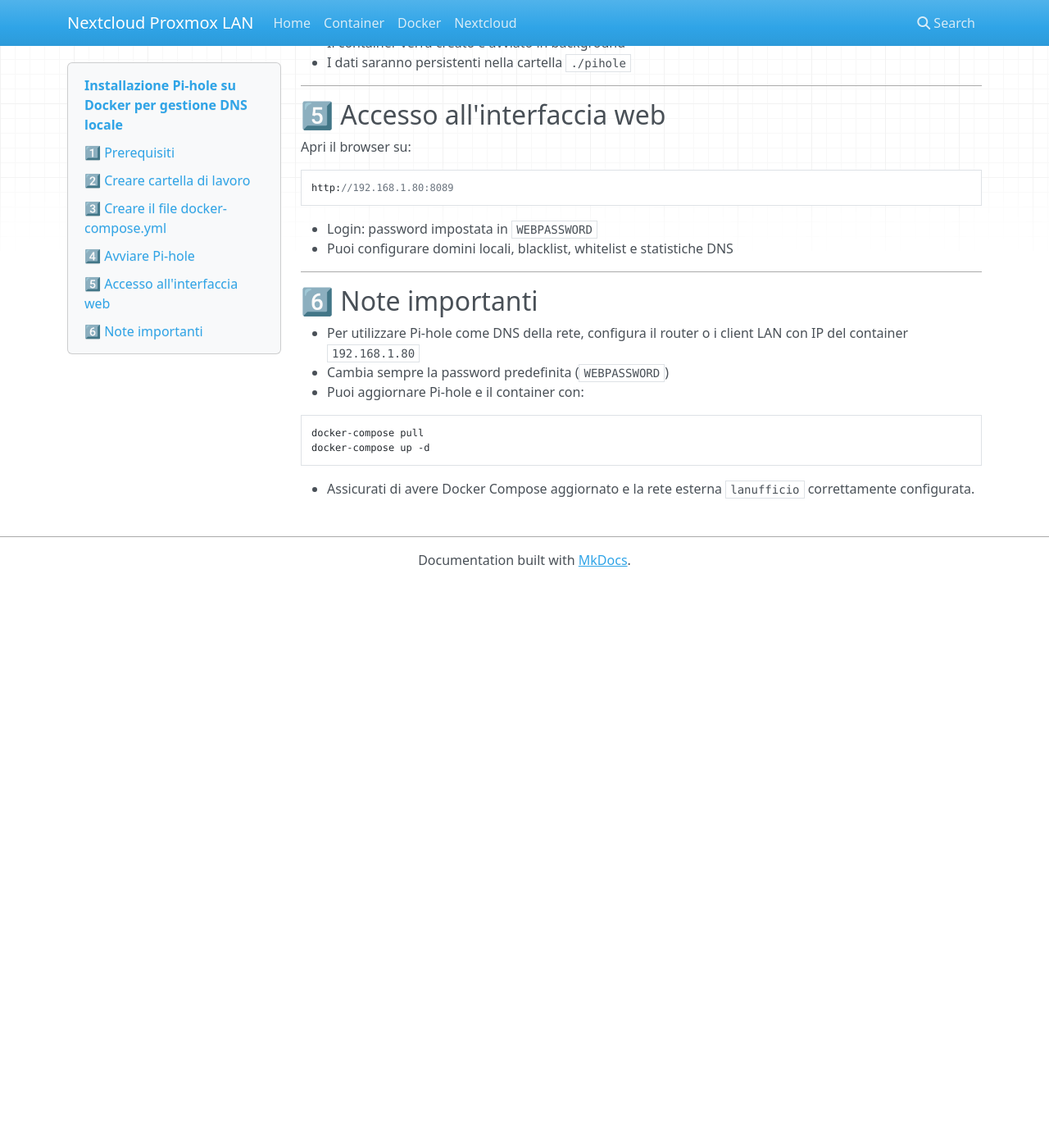
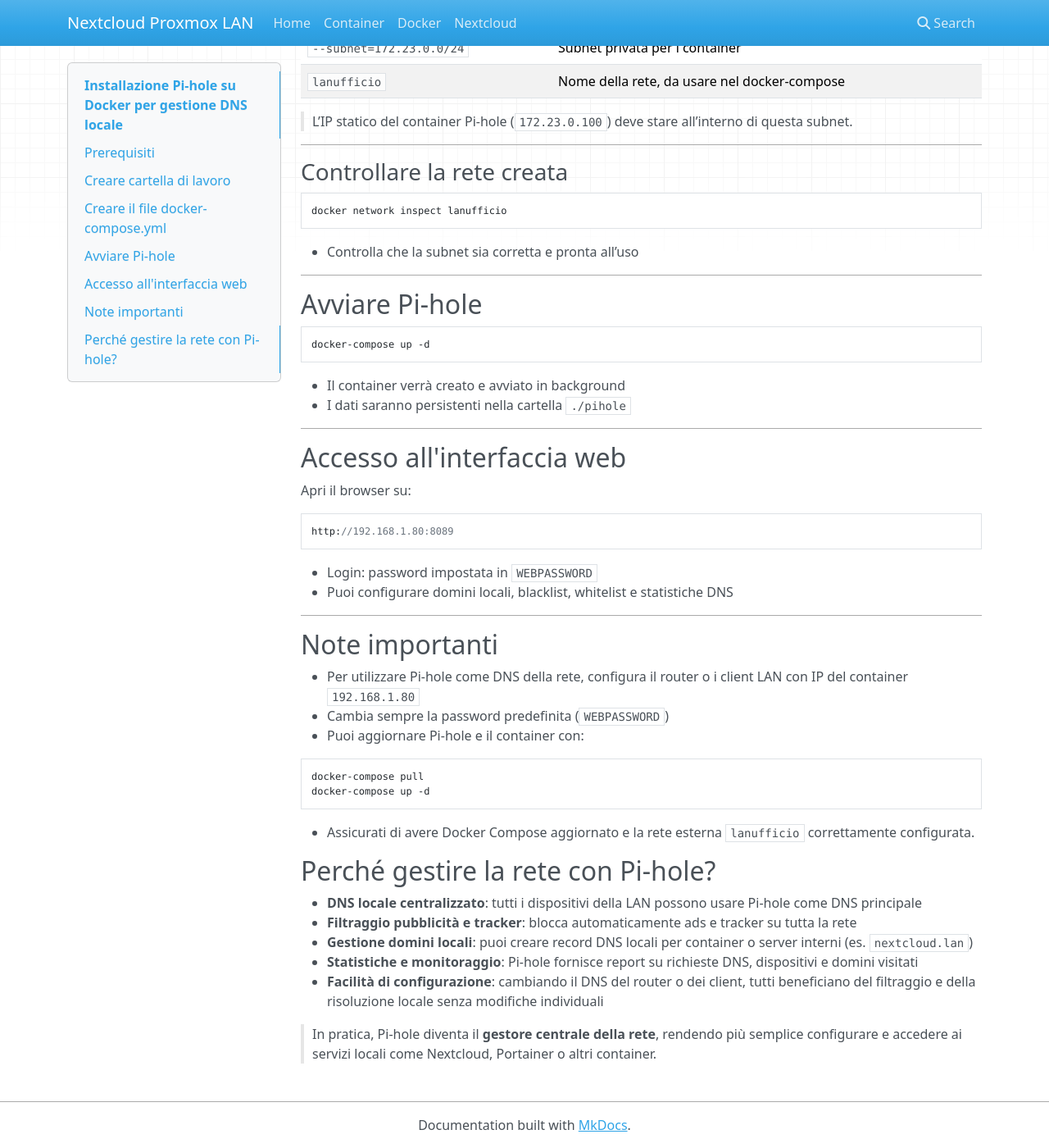
Before and after one commit to masilib/nextcloud-proxmox-lan, an MkDocs documentation site: the page built from docs/03-installazione-pihole.md, in a window 1280 px wide and 1400 px high, scrolled down 1745 px. Shown: the whole window at 82% size. Built offline with MkDocs 1.6.1, drawn with Linux system fonts in a browser that asks for light colours; nearby versions of some CDN libraries; before the commit the page ends 2456 px from its top, so only the background shows below that; some of the changed text lies outside the part shown.

Commit message:
Update 03-installazione-pihole.md

````diff
--- a/docs/03-installazione-pihole.md
+++ b/docs/03-installazione-pihole.md
@@ -4,7 +4,7 @@ Questa guida mostra come installare Pi-hole in un container Docker per gestire i
 
 ---
 
-## 1️⃣ Prerequisiti
+## Prerequisiti
 
 - Container Alpine Linux con Docker e Docker Compose già installati
 - Rete locale configurata (LAN)
@@ -13,7 +13,7 @@ Questa guida mostra come installare Pi-hole in un container Docker per gestire i
 
 ---
 
-## 2️⃣ Creare cartella di lavoro
+## Creare cartella di lavoro
 
 ```bash
 mkdir -p pihole
@@ -24,7 +24,7 @@ cd pihole
 
 ---
 
-## 3️⃣ Creare il file `docker-compose.yml`
+## Creare il file `docker-compose.yml`
 
 ```bash
 nano docker-compose.yml
@@ -82,9 +82,29 @@ docker network create \
   lanufficio
 ```
 
+**Spiegazione dei parametri:**
+
+| Opzione | Significato |
+|---------|-------------|
+| `--driver=bridge` | Tipo di rete interna Docker (bridge) |
+| `--subnet=172.23.0.0/24` | Subnet privata per i container |
+| `lanufficio` | Nome della rete, da usare nel docker-compose |
+
+> L’IP statico del container Pi-hole (`172.23.0.100`) deve stare all’interno di questa subnet.
+
 ---
 
-## 4️⃣ Avviare Pi-hole
+### Controllare la rete creata
+
+```bash
+docker network inspect lanufficio
+```
+
+- Controlla che la subnet sia corretta e pronta all’uso
+
+---
+
+## Avviare Pi-hole
 
 ```bash
 docker-compose up -d
@@ -95,7 +115,7 @@ docker-compose up -d
 
 ---
 
-## 5️⃣ Accesso all'interfaccia web
+## Accesso all'interfaccia web
 
 Apri il browser su:
 
@@ -108,7 +128,7 @@ http://192.168.1.80:8089
 
 ---
 
-## 6️⃣ Note importanti
+## Note importanti
 
 - Per utilizzare Pi-hole come DNS della rete, configura il router o i client LAN con IP del container `192.168.1.80`
 - Cambia sempre la password predefinita (`WEBPASSWORD`)
@@ -120,3 +140,13 @@ docker-compose up -d
 ```
 
 - Assicurati di avere Docker Compose aggiornato e la rete esterna `lanufficio` correttamente configurata.
+
+## Perché gestire la rete con Pi-hole?
+
+- **DNS locale centralizzato**: tutti i dispositivi della LAN possono usare Pi-hole come DNS principale
+- **Filtraggio pubblicità e tracker**: blocca automaticamente ads e tracker su tutta la rete
+- **Gestione domini locali**: puoi creare record DNS locali per container o server interni (es. `nextcloud.lan`)
+- **Statistiche e monitoraggio**: Pi-hole fornisce report su richieste DNS, dispositivi e domini visitati
+- **Facilità di configurazione**: cambiando il DNS del router o dei client, tutti beneficiano del filtraggio e della risoluzione locale senza modifiche individuali
+
+> In pratica, Pi-hole diventa il **gestore centrale della rete**, rendendo più semplice configurare e accedere ai servizi locali come Nextcloud, Portainer o altri container.
````
